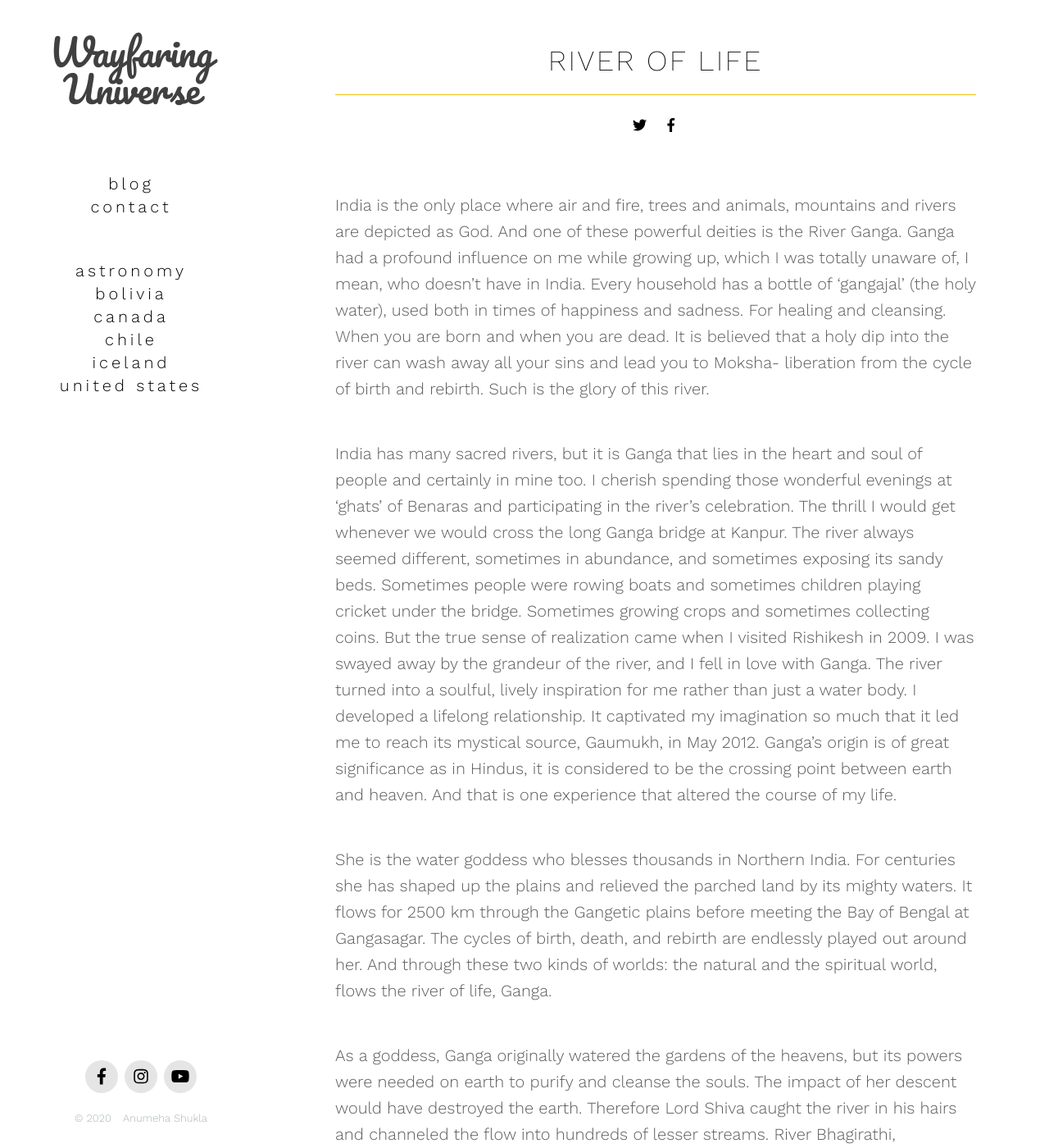
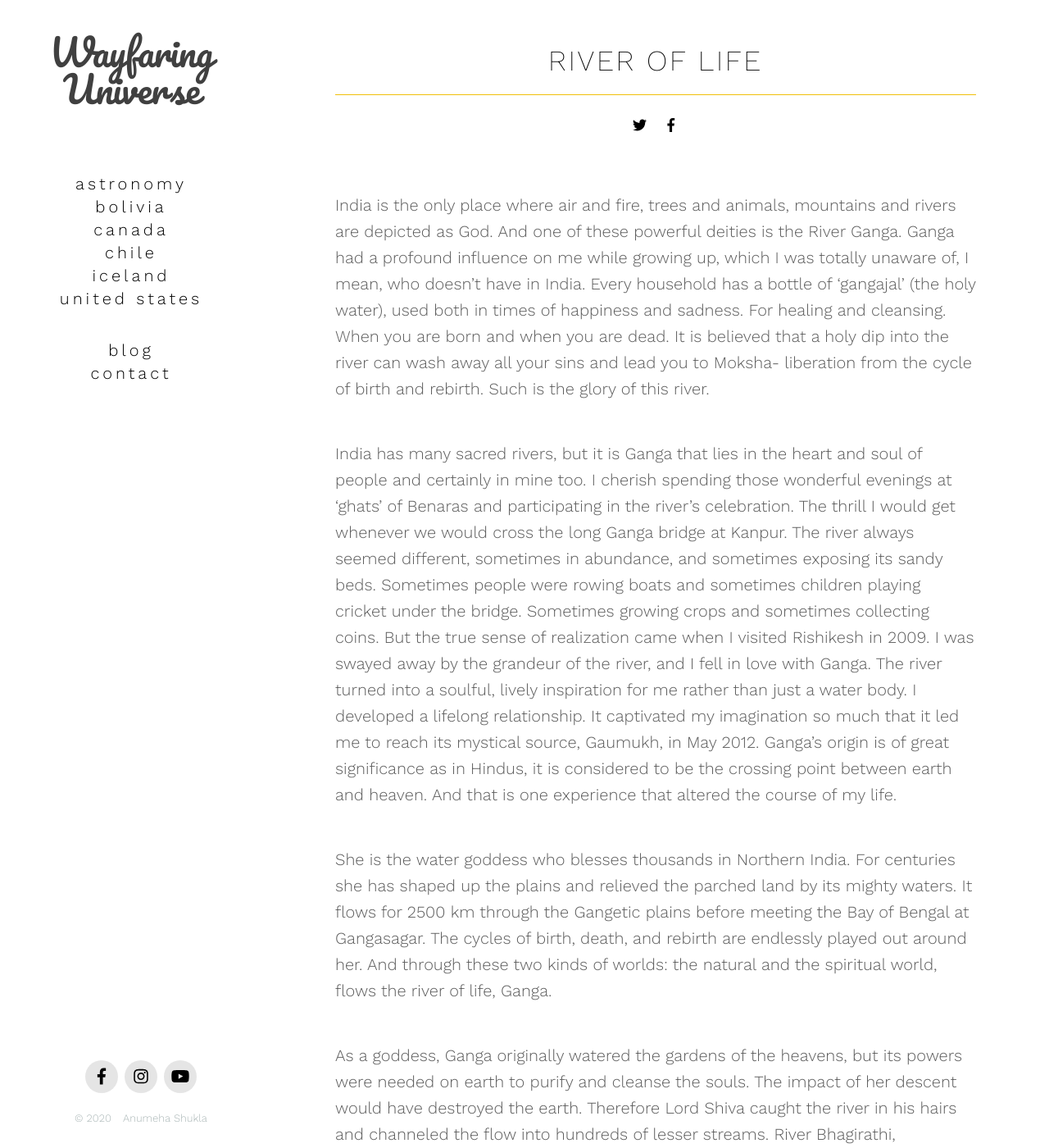
Before and after one commit to anumehashukla/wayfaringuniverse, a Jekyll site: the page built from _posts/Blog/2012-10-01-river-of-life.md, in a window 1280 px wide and 1400 px high. Shown: the whole window at 82% size. Built offline with Jekyll 4.4.1, drawn with Linux system fonts in a browser that asks for light colours; nearby versions of some CDN libraries.

Commit message:
Changed left menu design

```diff
--- a/_includes/header.html
+++ b/_includes/header.html
@@ -14,6 +14,17 @@
 
     <h1 class="header__tagline">{{ site.data.settings.basic_settings.site_tagline }}</h1>
 
+
+    <div class="projects-menu">
+      <ul class="menu__list">
+        {% for project in site.projects reversed %}
+        <li class="menu__list__item">
+          <a href="{{ project.url }}" class="menu__list__item__link">{{ project.title | downcase }}</a>
+        </li>
+        {% endfor %}
+      </ul>
+    </div>
+
     <div class="menu">
       <div class="menu__toggle js-menu-toggle">
         <div class="menu__toggle__icon"><span></span></div>
@@ -29,16 +40,6 @@
       </div>
     </div>
 
-    <div class="projects-menu">
-      <ul class="menu__list">
-        {% for project in site.projects reversed %}
-        <li class="menu__list__item">
-          <a href="{{ project.url }}" class="menu__list__item__link">{{ project.title | downcase }}</a>
-        </li>
-        {% endfor %}
-      </ul>
-    </div>
-
     <div class="header__lower">
 
       {% include footer.html %}
--- a/_sass/_includes/_header.scss
+++ b/_sass/_includes/_header.scss
@@ -102,11 +102,11 @@
 .menu {
 
   @include mq(tabletl) {
-    margin-top: 40px;
+    margin-top: 60px;
   }
 
   @include mq(laptop) {
-    margin-top: 80px;
+    margin-top: 75px;
   }
 }
 
@@ -296,7 +296,7 @@
   @include transition(all 0.2s ease-in-out);
 
   @include mq(tabletl) {
-    top : 20px;
+    top : 40px;
     position: relative;
     background: transparent;
     visibility: visible;
@@ -306,7 +306,7 @@
   }
 
   @include mq(laptop) {
-    margin-top: 30px;
+    margin-top: 40px;
   }
 }
 
```
Also changed, not shown: _posts/Blog/2012-10-01-river-of-life.md (renamed from _posts/Blog/2012-10-01-river-of-lifes.md).
